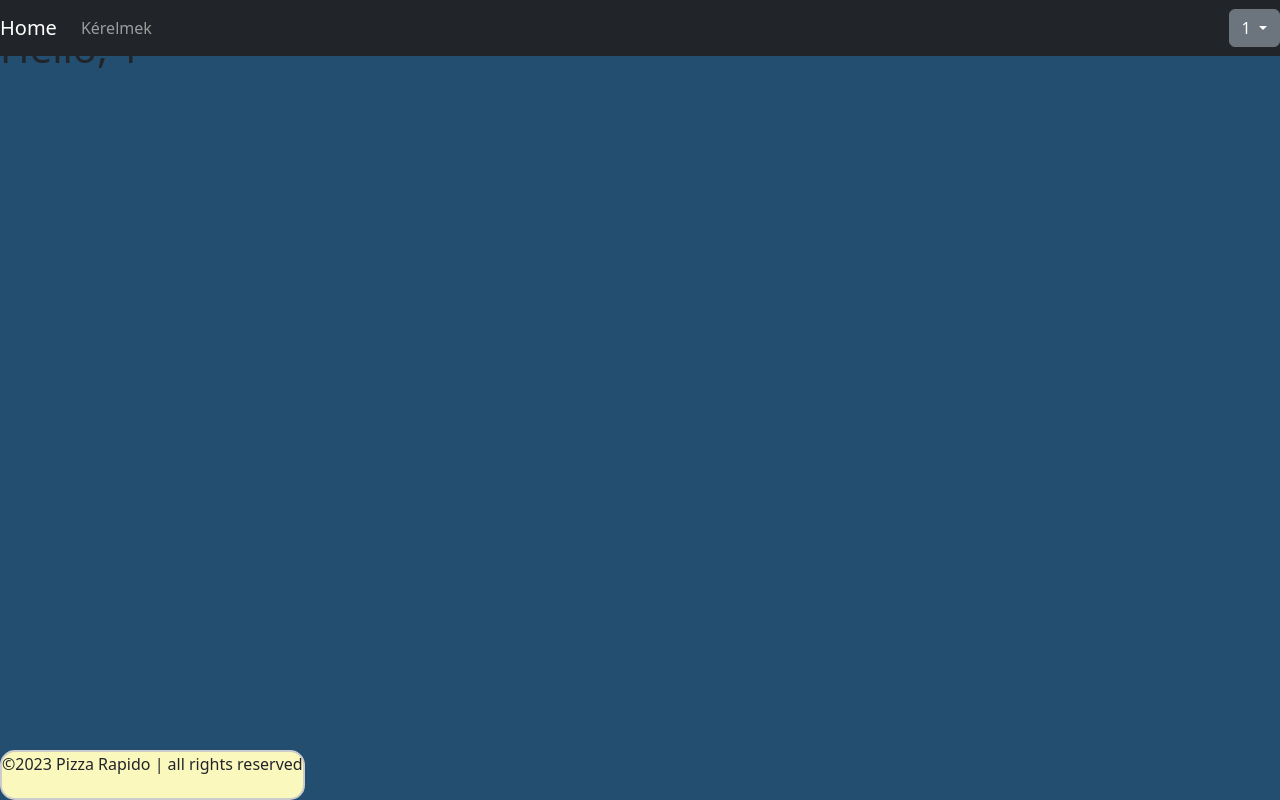
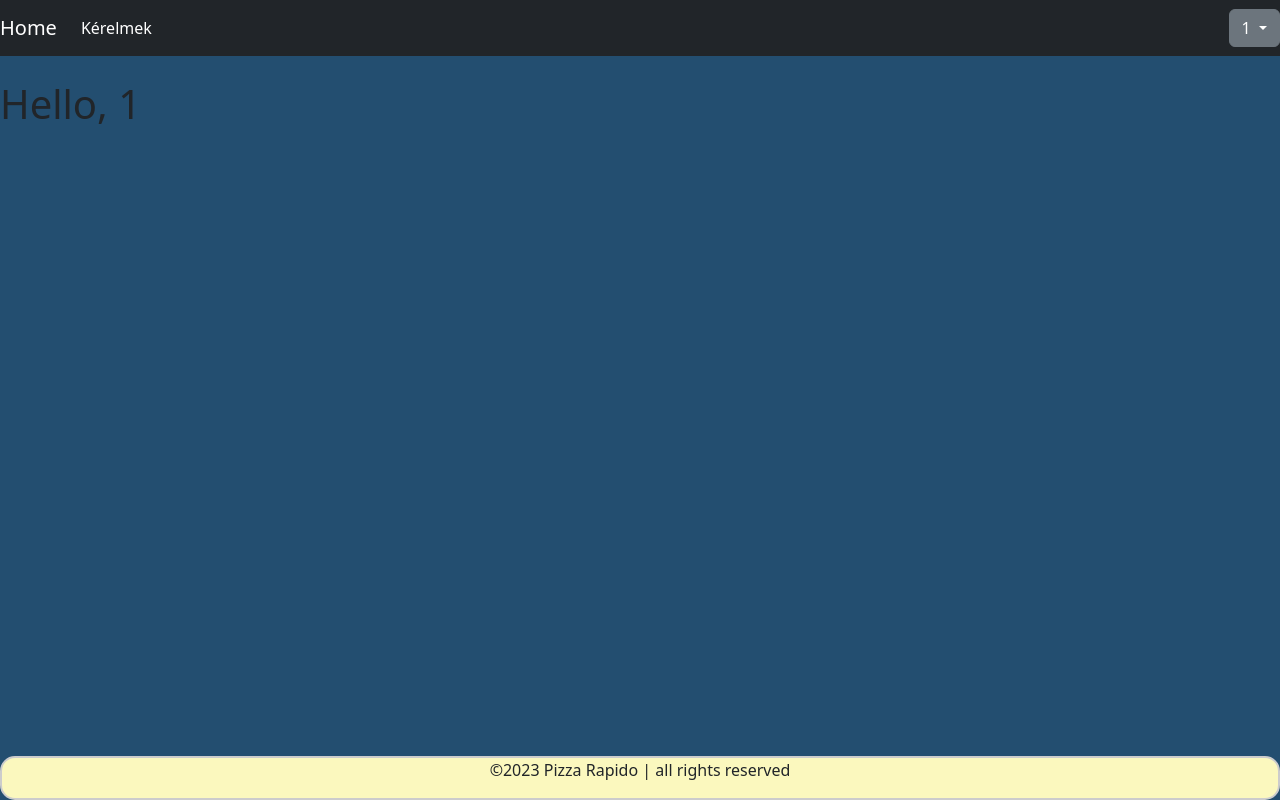
Before and after one commit to LaszloffiSzabolcs/Szakdolgozat, a PHP site: page /index.php?page=home in a window 1280 px wide. Run offline with PHP 8.4, Linux system fonts and the light colour scheme; the visitor is signed in with stand-in values (Sample User, id 1).

Commit message:
Jó a css

```diff
--- /dev/null
+++ b/home.css
@@ -0,0 +1,25 @@
+body{
+    background: #234E70 !important;
+}
+
+footer {
+	position: fixed;
+	left: 0;
+	bottom: 0;
+	width: 100%;
+}
+.footer-content{
+	display: flex;
+	justify-content: center;
+	text-align: center;
+	flex-direction: column;
+	border: 2px solid #ccc;
+	background: #FBF8BE;
+	border-radius: 15px;
+}
+.sticky-top {
+	position: fixed;
+	top: 0;
+	width: 100%;
+	z-index: 999;
+}
--- a/view/home.css
+++ /dev/null
@@ -1,27 +0,0 @@
-body{
-    background: #234E70 !important;
-}
-
-footer {
-	text-align: center;
-	border: 2px solid #ccc;
-	background: #FBF8BE;
-	border-radius: 15px;
-	position: absolute;
-	height: 50px;
-  	bottom: 0;
-}
-.sticky-top {
-	position: fixed !important;
-	top: 0 !important;
-	width: 100% !important;
-	z-index: 999 !important;
-}
-.navbar-sajat{
-	background-color: #FBF8BE;
-	position: fixed !important;
-	top: 0 !important;
-	width: 100% !important;
-	justify-content: center !important;
-	align-items: center !important;
-}
--- a/view/layout/footer.php
+++ b/view/layout/footer.php
@@ -1,7 +1,7 @@
-
-<footer>
+<div>
+  <footer class="footer-content">
   <p>©2023 Pizza Rapido | all rights reserved<br>
 </footer>
-
+</div>
 </body>
 </html>
--- a/view/layout/header.php
+++ b/view/layout/header.php
@@ -5,12 +5,12 @@
     <script src="https://cdn.jsdelivr.net/npm/bootstrap@5.2.0/dist/js/bootstrap.bundle.min.js"></script>
 </head>
 <body>
-    <nav class="navbar navbar-expand-lg navbar-dark bg-dark navbar-sajat sticky-top">
+    <nav class="navbar navbar-expand-lg navbar-dark bg-dark text-white">
   <a class="navbar-brand" href="index.php?page=home">Home</a>
   <div class="collapse navbar-collapse" id="navbarSupportedContent">
   <ul class="navbar-nav mr-auto">
       <li class="nav-item active">
-        <a class="nav-link" href="">Kérelmek</a>
+        <a class="nav-link text-white" href="">Kérelmek</a>
       </li>
     </div>
     <ul class="navbar-nav navbar-right">
```
Also changed, not shown: style.css (+0 -15 lines).
